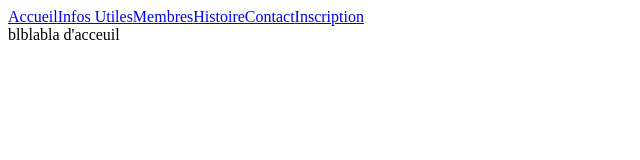
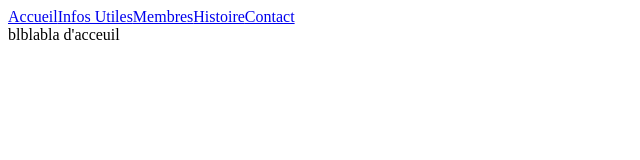
Before and after one commit to realbenben/sitecitrineudfc, a React (Create React App) app in the folder siteufc/: page / in a window 1280 px wide. Shown: the top 160 px of the page, without its empty margins (0-640 px from the left). Built offline with nearby package versions, Linux system fonts and the light colour scheme.

Commit message:
CLEAN start structure

```diff
--- a/siteufc/src/components/Navigation.js
+++ b/siteufc/src/components/Navigation.js
@@ -19,9 +19,7 @@ const Navigation = () => {
             <NavLink exact to="/contact">
                 Contact
             </NavLink>
-            <NavLink exact to="/inscription">
-                Inscription
-            </NavLink>
+
             </div>
     )
 }
```
